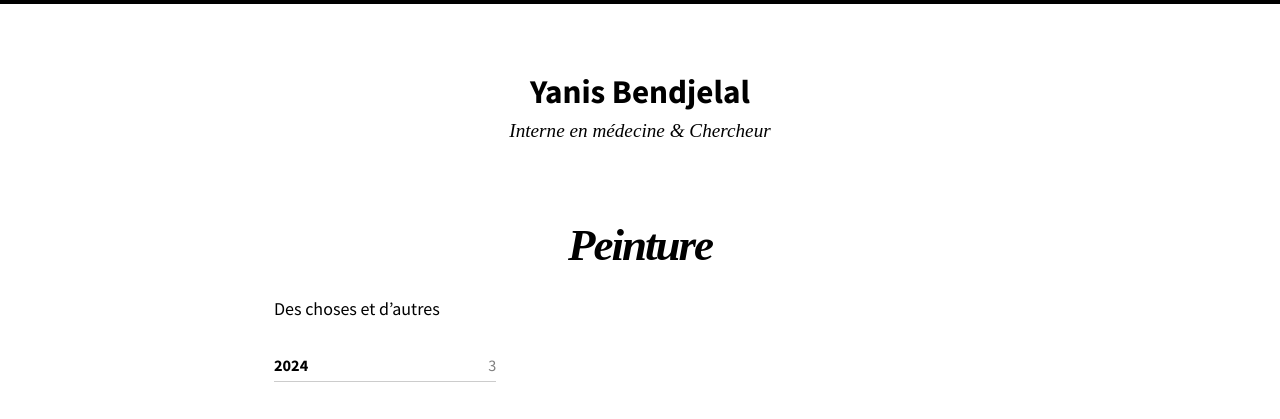
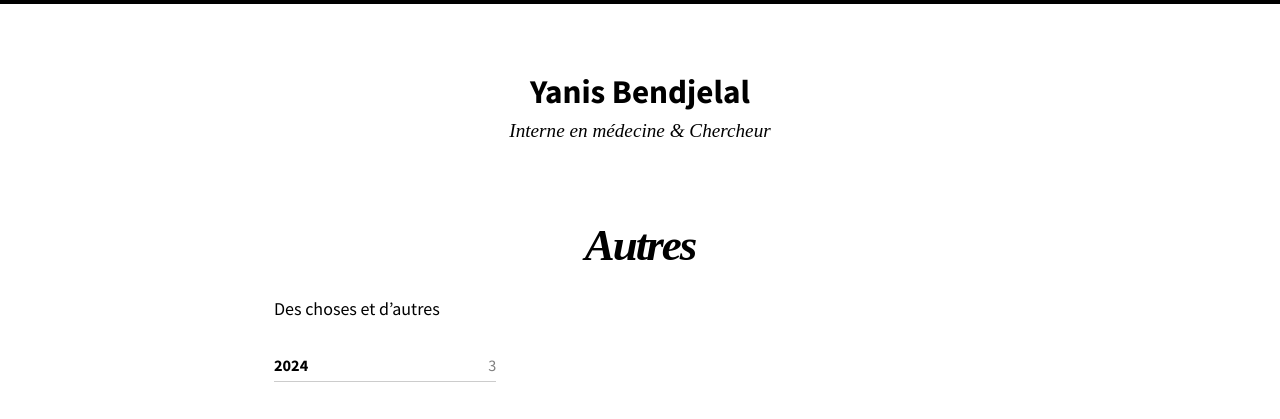
Before and after one commit to Bendjelal/bendjelal.github.io, a Jekyll site: the page built from peinture.md, in a window 1280 px wide. Shown: the top 419 px of the page. Built offline with Jekyll 4.4.1, drawn with Linux system fonts in a browser that asks for light colours; nearby versions of some CDN libraries.

Commit message:
Update peinture.md

```diff
--- a/peinture.md
+++ b/peinture.md
@@ -1,7 +1,7 @@
 ---
-title: Peinture
+title: Autres
 layout: posts
-permalink: /peinture/
+permalink: /autres/
 ---
 
 Des choses et d'autres
```
